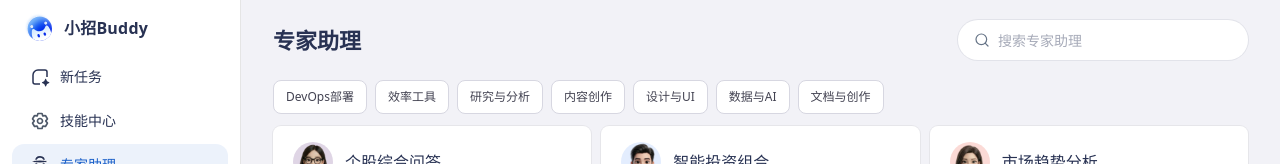
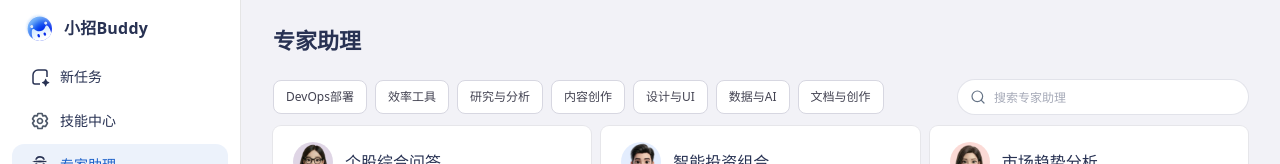
Before and after one commit to pmclaw/cms-buddy, a React (Vite) app: page /experts in a window 1280 px wide. Shown: the top 164 px of the page. Built offline with nearby package versions, Linux system fonts and the light colour scheme.

Commit message:
feat(pc): 调整专家搜索框位置与高度

```diff
--- a/src/pages/experts.tsx
+++ b/src/pages/experts.tsx
@@ -32,14 +32,8 @@ export default function ExpertsPage() {
 
   return (
     <div className="scrollbar-slim flex h-full flex-col overflow-y-auto bg-page">
-      <header className="flex h-[80px] shrink-0 items-center justify-between px-8">
+      <header className="flex h-[80px] shrink-0 items-center px-8">
         <h1 className="text-ink text-[22px] leading-[32px] font-bold">专家助理</h1>
-        <SearchInput
-          value={keyword}
-          onValueChange={setKeyword}
-          placeholder="搜索专家助理"
-          className="w-[290px]"
-        />
       </header>
 
       <div className="flex flex-wrap items-center gap-2 px-8 pb-3">
@@ -61,6 +55,13 @@ export default function ExpertsPage() {
             </button>
           )
         })}
+
+        <SearchInput
+          value={keyword}
+          onValueChange={setKeyword}
+          placeholder="搜索专家助理"
+          className="ml-auto h-[34px] w-[290px] px-3 text-[12px]"
+        />
       </div>
 
       <div className="min-h-0 flex-1 px-8 pb-8">
```
